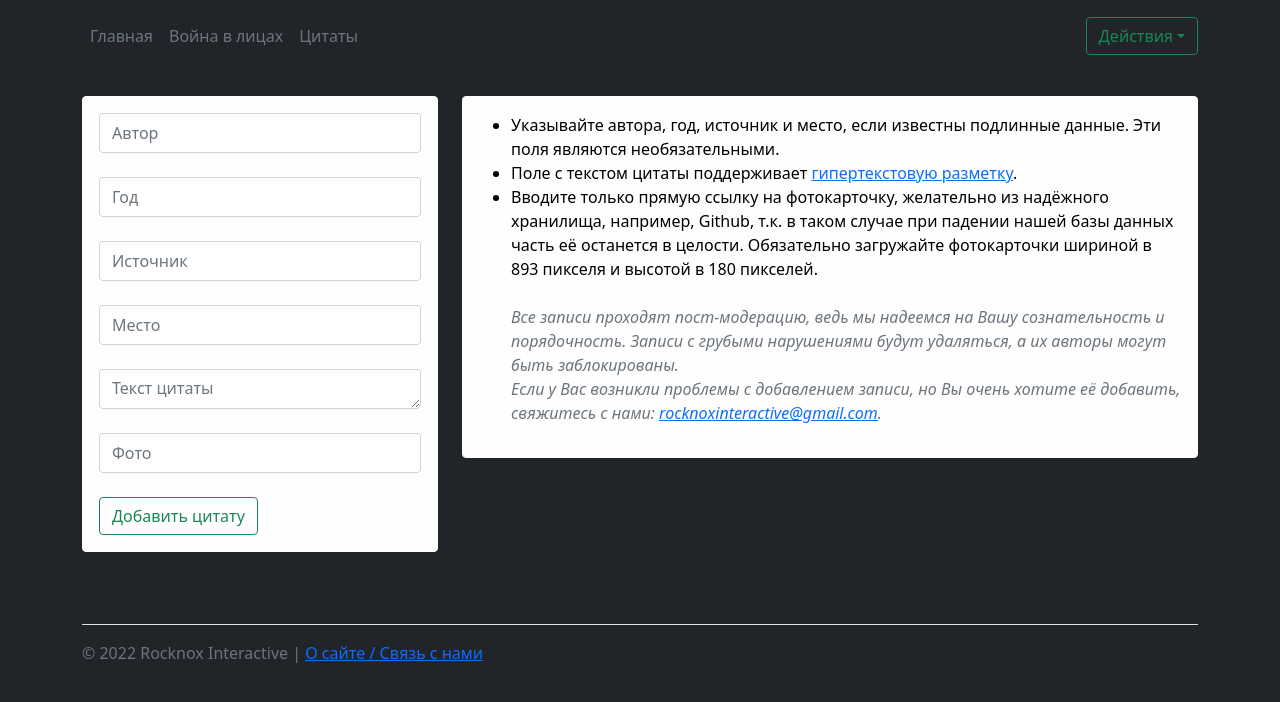
After one commit to only1avetrill/WW1-Faces-Of-War, a Django app: page /add-quote in a window 1280 px wide. The commit adds this page. Shown: the top 702 px of the page. Run offline with Django 4.2, Linux system fonts and the light colour scheme; some libraries are stand-ins or nearby versions.

Commit message:
Раздел цитат

```diff
--- a/fs_site/main/admin.py
+++ b/fs_site/main/admin.py
@@ -10,6 +10,10 @@ class FaceAdmin(admin.ModelAdmin):
 class FaceCommentAdmin(admin.ModelAdmin):
     list_display = [field.name for field in FaceComment._meta.get_fields()]
 
+class QuoteAdmin(admin.ModelAdmin):
+    list_display = [field.name for field in Quote._meta.get_fields()]
+
 admin.site.register(Article, ArticleAdmin)
 admin.site.register(Face, FaceAdmin)
 admin.site.register(FaceComment, FaceCommentAdmin)
+admin.site.register(Quote, QuoteAdmin)
--- a/fs_site/main/forms.py
+++ b/fs_site/main/forms.py
@@ -6,7 +6,7 @@ from .models import *
 class AddFaceForm(ModelForm):
     class Meta:
         model = Face
-        fields = ['name', 'country', 'rank', 'army', 'biography', 'photo', 'lifetime_start', 'lifetime_end', 'author']
+        fields = ['name', 'country', 'rank', 'army', 'army_part', 'biography', 'photo', 'lifetime_start', 'lifetime_end', 'author']
 
         widgets = {
             'name':TextInput(attrs={
@@ -25,6 +25,11 @@ class AddFaceForm(ModelForm):
                 'placeholder': 'Звание (должность)',
             }),
             'army': TextInput(attrs={
+                'class': 'form-control',
+                'style': 'height: 40px',
+                'placeholder': 'Армия',
+            }),
+            'army_part': TextInput(attrs={
                 'class': 'form-control',
                 'style': 'height: 40px',
                 'placeholder': 'Род войск',
@@ -102,3 +107,47 @@ class AddArticleForm(ModelForm):
                 'type': 'hidden',
             })
         }
+
+class AddQuoteForm(ModelForm):
+    class Meta:
+        model = Quote
+        fields = ['text', 'photo', 'date', 'place', 'source', 'real_author', 'author']
+
+        widgets = {
+            'text': Textarea(attrs={
+                'class': 'form-control',
+                'style': 'height: 40px',
+                'placeholder': 'Текст цитаты',
+            }),
+             'photo': TextInput(attrs={
+                'class': 'form-control',
+                'style': 'height: 40px',
+                'placeholder': 'Фото',
+            }),
+            'date': TextInput(attrs={
+                'class': 'form-control',
+                'style': 'height: 40px',
+                'placeholder': 'Год',
+            }),
+            'place': TextInput(attrs={
+                'class': 'form-control',
+                'style': 'height: 40px',
+                'placeholder': 'Место',
+            }),
+            'source': TextInput(attrs={
+                'class': 'form-control',
+                'style': 'height: 40px',
+                'placeholder': 'Источник',
+            }),
+            'real_author': TextInput(attrs={
+                'class': 'form-control',
+                'style': 'height: 40px',
+                'placeholder': 'Автор',
+            }),
+            'author': TextInput(attrs={
+                'class': 'form-control',
+                'value': '',
+                'id': 'username_author',
+                'type': 'hidden',
+            })
+        }
--- a/fs_site/main/templates/add_article.html
+++ b/fs_site/main/templates/add_article.html
@@ -9,8 +9,8 @@
 {% endblock %}
 
 {% block main %}
-    <div class="container">
-<div class="pt-4">
+    <div class="container my-lg-4">
+
 
             <div class="alert alert-light text-black">
             <form method="POST"> {% csrf_token %}
@@ -32,5 +32,5 @@
 
 
 
-                </div></div></div>
+                </div></div>
 {% endblock %}
--- /dev/null
+++ b/fs_site/main/templates/add_quote.html
@@ -0,0 +1,47 @@
+{% extends 'base.html' %}
+
+{% block title %}Добавление цитаты{% endblock %}
+
+{% block mainbuttons %}
+<li><a href='{% url 'home' %}' class="nav-link px-2 text-secondary">Главная</a></li>
+<li><a href='{% url 'faces_of_war' %}' class="nav-link px-2 text-secondary">Война в лицах</a></li>
+    <li><a href='{% url 'quotes' %}' class="nav-link px-2 text-secondary">Цитаты</a></li>
+{% endblock %}
+
+{% block main %}
+    <div class="container my-lg-4">
+
+    <div class="row">
+        <div class="col-4">
+            <div class="alert alert-light text-black">
+            <form method="POST"> {% csrf_token %}
+                {{ form.real_author }}<br>
+                {{ form.date }}<br>
+                {{ form.source }}<br>
+                {{ form.place }}<br>
+                {{ form.text }}<br>
+                {{ form.photo }}<br>
+                {{ form.author }}
+                <button class="btn btn-outline-success" type="submit">Добавить цитату</button>
+        </form>
+                <script>
+            var name = '{{ user.id }}';
+            document.getElementById('username_author').value = name;
+        </script>
+            </div></div>
+                <div class="col-8">
+                <div class="alert alert-light text-black">
+        <ul>
+  <li>Указывайте автора, год, источник и место, если известны подлинные данные. Эти поля являются необязательными.</li>
+            <li>Поле с текстом цитаты поддерживает <a href="https://metanit.com/web/html5/2.3.php" target="_blank">гипертекстовую разметку</a>.</li>
+  <li>Вводите только прямую ссылку на фотокарточку, желательно из надёжного хранилища, например, Github, т.к. в таком случае при падении нашей базы данных часть её останется в целости. Обязательно загружайте фотокарточки шириной в 893 пикселя и высотой в 180 пикселей.</li><br>
+            <span class="text-muted"><i>Все записи проходят пост-модерацию, ведь мы надеемся на Вашу сознательность и порядочность. Записи с грубыми нарушениями будут удаляться, а их авторы могут быть заблокированы.<br>Если у Вас возникли проблемы с добавлением записи, но Вы очень хотите её добавить, свяжитесь с нами: <a href="mailto:rocknoxinteractive@gmail.com">rocknoxinteractive@gmail.com</a>.</i></span>
+</ul>
+                </div></div>
+
+    <div class="text-muted" align="right">
+    </div>
+    </div>
+</div>
+
+{% endblock %}
--- a/fs_site/main/templates/article_detailview.html
+++ b/fs_site/main/templates/article_detailview.html
@@ -9,8 +9,8 @@
 {% endblock %}
 
 {% block main %}
-    <div class="container">
-<div class="pt-5">
+    <div class="container my-lg-4">
+
     <div class="alert alert-light text-black">
         <h2><b>{{ article.title }}
         </b></h2>
@@ -24,5 +24,5 @@
             <a href="/delete-article/{{ article.id }}" class="btn btn-lg btn-outline-danger btn-sm" style="margin-top: 10px; margin-left: 17px">Удалить</a>
             {% endif %}
 </div>
-    </div>
+
 {% endblock %}
--- a/fs_site/main/templates/base.html
+++ b/fs_site/main/templates/base.html
@@ -37,6 +37,8 @@
                                     {% endif %}
                             <li><a class="dropdown-item" href="{% url 'add_face' %}">Добавить личность</a>
                             </li>
+                                <li><a class="dropdown-item" href="{% url 'add_quote' %}">Добавить цитату</a>
+                            </li>
                             <ul class="nav justify-content-center border-bottom"></ul>
                             <li><a class="dropdown-item" href="{% url 'logout' %}">Выход</a></li>
                             {% else %}
--- a/fs_site/main/templates/edit_article.html
+++ b/fs_site/main/templates/edit_article.html
@@ -9,8 +9,8 @@
 {% endblock %}
 
 {% block main %}
-    <div class="container">
-<div class="pt-4">
+    <div class="container my-lg-4">
+
 
             <div class="alert alert-light text-black">
             <form method="POST"> {% csrf_token %}
@@ -32,5 +32,5 @@
 
 
 
-                </div></div></div>
+                </div></div>
 {% endblock %}
--- a/fs_site/main/templates/facesofwar.html
+++ b/fs_site/main/templates/facesofwar.html
@@ -11,7 +11,7 @@
 {% block main %}
 
 
-    <div class="container">
+    <div class="container my-lg-4">
 <br>
     <form class="form-inline my-lg-1" action="{% url 'faces_of_war' %}">
         <input class="form-control" type="search" placeholder="Поиск..." aria-label="search" name="search">
@@ -24,7 +24,7 @@
   <img src="{{ face.photo }}" class="card-img-top" alt="{{ face.name }}">
   <div class="card-body">
     <h6 class="card-text text-center"><a href="{% url 'face_detail' face.pk %}">{{ face.name }}</a></h6>
-      <p class="card-text text-center">{{ face.lifetime_start }} - {{ face.lifetime_end }}<br> {{ face.country }}<br><br>{{ face.rank }}<br>{{ face.army }}</p>
+      <p class="card-text text-center">{{ face.lifetime_start }} - {{ face.lifetime_end }}<br> {{ face.country|capfirst }}<br><br>{{ face.army|capfirst }}<br>{{ face.army_part|capfirst }}<br>{{ face.rank|capfirst }}</p>
 
 
   </div>
--- a/fs_site/main/templates/facesofwar_detailview.html
+++ b/fs_site/main/templates/facesofwar_detailview.html
@@ -9,8 +9,8 @@
 {% endblock %}
 
 {% block main %}
-    <div class="container">
-<div class="pt-4">
+    <div class="container my-lg-4">
+
     <div class="alert alert-light text-black">
 
     <div class="row">
@@ -27,7 +27,7 @@
 <h2><b>{{ face.name }} </b></h2>
         Годы жизни: <i>{{ face.lifetime_start }} - {{ face.lifetime_end }}</i><br>
         Страна: <i>{{ face.country }}</i><br>
-        Род войск: <i>{{ face.army }}</i><br>
+        Войска: <i>{{ face.army }}, {{ face.army_part }}</i><br>
         Должность/звание: <i>{{ face.rank|lower  }}</i><br><br>
             <i>{{ face.biography|safe }}</i>
                 </div></div>
--- a/fs_site/main/templates/home.html
+++ b/fs_site/main/templates/home.html
@@ -1,6 +1,6 @@
 {% extends 'base.html' %}
 
-{% block title %}Главная{% endblock %}
+{% block title %}Первая мировая в личностях{% endblock %}
 
 {% block mainbuttons %}
     <li><span class="nav-link px-2 text-success">Главная</span></li>
--- a/fs_site/main/urls.py
+++ b/fs_site/main/urls.py
@@ -16,6 +16,7 @@ urlpatterns = [
     path('edit-article/<int:id>', views.EditArticle),
     path('delete-article/<int:id>', views.DeleteArticle),
 
+    path('add-quote', views.AddQuotePage, name='add_quote'),
     path('quotes', views.Quotes, name='quotes'),
 
     path('logout', views.Logout, name='logout'),
--- a/fs_site/main/views.py
+++ b/fs_site/main/views.py
@@ -211,4 +211,27 @@ def page_not_found_view(request, exception):
     return render(request, '404.html', status=404)
 
 def Quotes(request):
-    return render(request, 'quotes.html')
+    quote_list = Quote.objects.all()
+
+    data = {
+        'quote_list': quote_list,
+    }
+    return render(request, 'quotes.html', data)
+
+
+def AddQuotePage(request):
+    if request.method == 'POST':
+        form = AddQuoteForm(request.POST)
+        author = request.user.username
+        if form.is_valid():
+            form.save()
+            return redirect('quotes')
+        else:
+            return redirect('add_quote')
+        super(Event, self).save(*args, **kwargs)
+
+    form = AddQuoteForm
+    data = {
+        'form': form,
+    }
+    return render(request, 'add_quote.html', data)
```
Also changed, not shown: fs_site/main/models.py (+18 -1 lines), fs_site/main/templates/add_face.html (+4 -4 lines), fs_site/main/templates/edit_face.html (+5 -4 lines), fs_site/main/templates/quotes.html (+17 -7 lines), fs_site/db.sqlite3.
